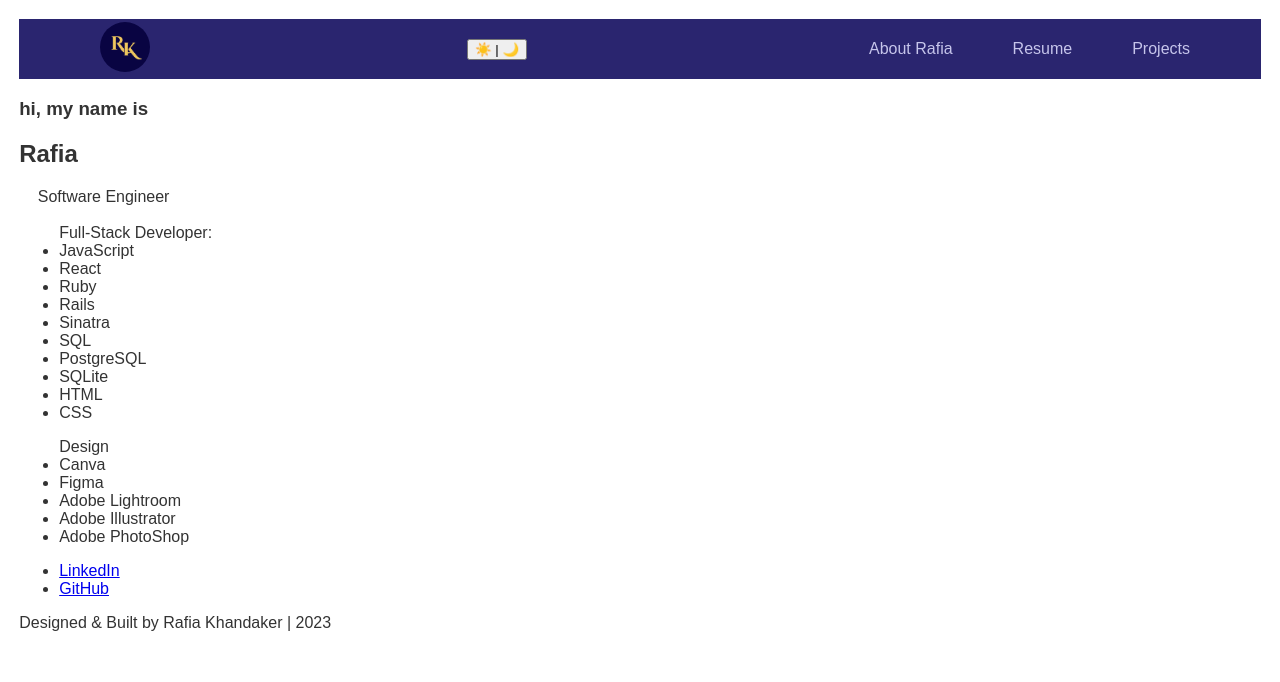
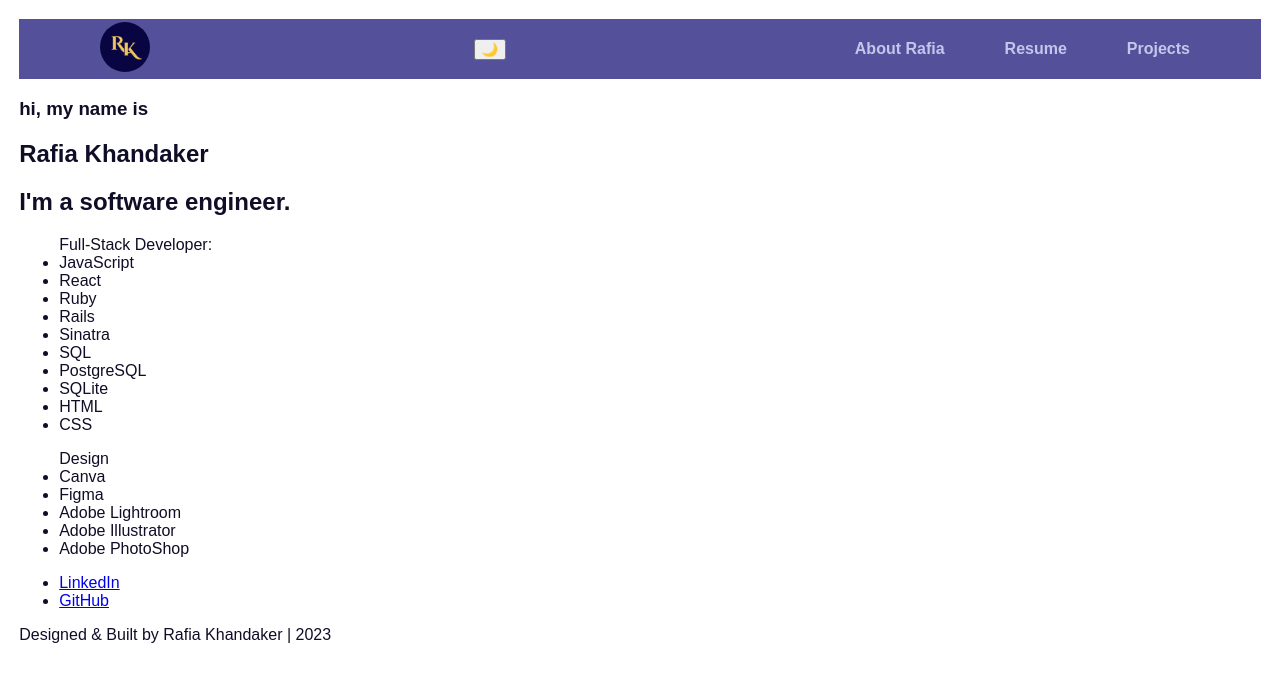
Before and after one commit to RafiaJK/portfolio, a React (Create React App) app: page / in a window 1280 px wide. Shown: the top 682 px of the page. Built offline with nearby package versions, Linux system fonts and the light colour scheme.

Commit message:
Updated dark mode to be a toggle with sun and moon

```diff
--- a/src/Home.js
+++ b/src/Home.js
@@ -4,8 +4,8 @@ function Home() {
   return (
     <div className="Home">
       <h3>hi, my name is</h3>
-      <h2>Rafia</h2>
-      <body>Software Engineer</body>
+      <h2>Rafia Khandaker</h2>
+      <h2>I'm a software engineer.</h2>
       <ul>Full-Stack Developer:
         <li>JavaScript</li>
         <li>React</li>
--- a/src/Nav.js
+++ b/src/Nav.js
@@ -11,6 +11,12 @@ function Nav({toggleTheme, theme}) {
     setShowNav(!showNav)
   }
 
+  const [darkButton, setDarkButton] = useState(true)
+  function toggleDarkMode(){
+    setDarkButton(!darkButton)
+    toggleTheme()
+  }
+
   return (
     <div className="nav">
       <nav className='navbar'>
@@ -22,7 +28,12 @@ function Nav({toggleTheme, theme}) {
 
 
       <div className={`App ${theme}`}>
-      <button onClick={toggleTheme}> ☀️ | 🌙 </button>
+      {/* <button onClick={toggleTheme}> ☀️ | 🌙 </button> */}
+      {!darkButton ? (
+        <button onClick={toggleDarkMode}>☀️</button>
+      ) : (
+        <button onClick={toggleDarkMode}>🌙</button>
+      )}
       </div>
 
       <div className="menu-icon" onClick={toggleNav}>
--- a/src/darkTheme.css
+++ b/src/darkTheme.css
@@ -1,9 +1,9 @@
 .dark {
-    background-color: #333;
+    background-color: rgb(16, 14, 39);
     color: #fff;
 }
 
 .light {
     background-color: #fff;
-    color: #333;
+    color: rgb(16, 14, 39);
 }
--- a/src/nav.css
+++ b/src/nav.css
@@ -2,7 +2,7 @@
     height: 60px;
     /* overflow: hidden; */
     position: relative;
-    background-color: rgba(7, 1, 87, 0.854);
+    background-color: rgba(56, 51, 137, 0.854);
 }
 
 .rk-logo{
@@ -30,7 +30,6 @@
 }
 
 .navlinks {
-
 }
 
 .navlinks a:hover {
@@ -52,6 +51,8 @@
     font-weight: 400;
     color: #c6c5eb;
     text-decoration: none;
+    font-weight: bold;
+
 }
 
 .navlinks ul a.active {
@@ -76,7 +77,7 @@
         position: absolute;
         right: 0;
         top: 60px;
-        background-color: #06202f;
+        background-color: #1b1582;
         width: 0px;
         height: calc(100vh - 60px);
         transition: all 0.3s ease-in;
```
